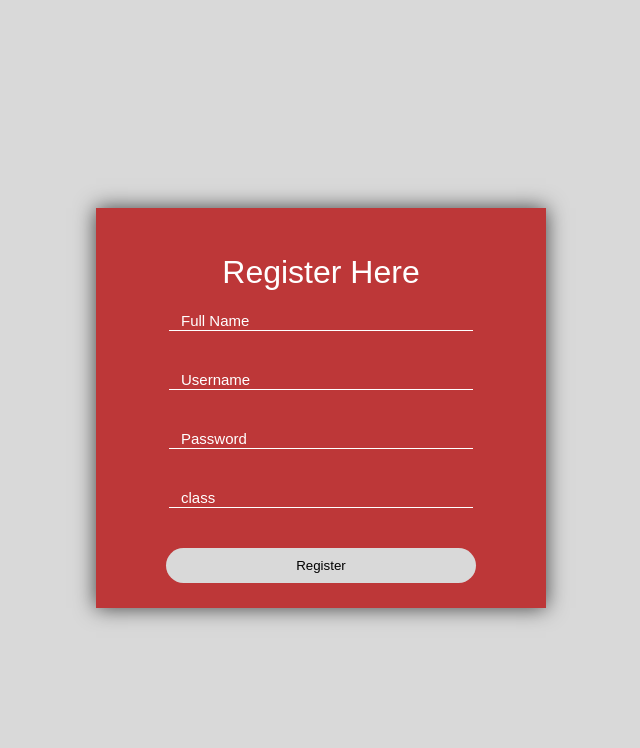
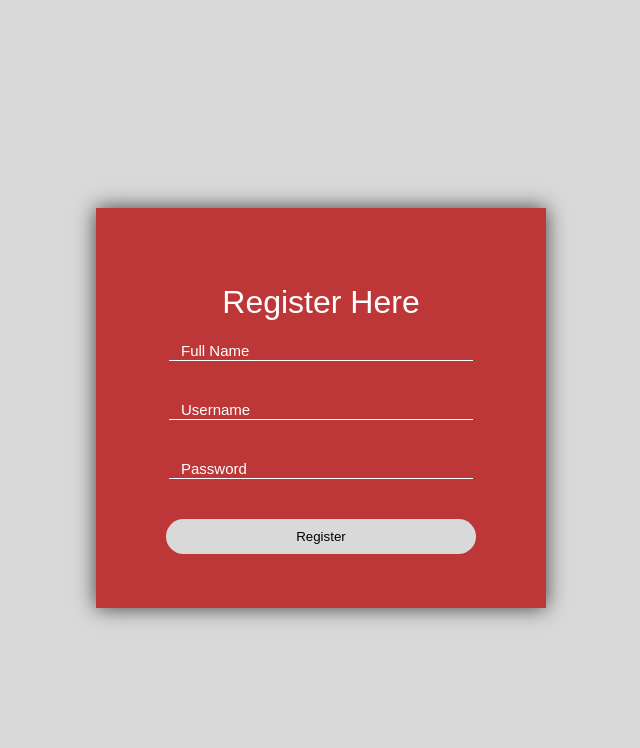
Before and after one commit to Y3abtsega/S-M-S, a Django app: page /register/ in a window 1280 px wide. Shown: the top 748 px of the page, without its empty margins (319-959 px from the left). Run offline with Django 3.2, Linux system fonts and the light colour scheme; parts of the project's set-up code (start-up, migrations or seed data) failed here and were passed over.

Commit message:
work nothing

```diff
--- a/schoolapp/admin.py
+++ b/schoolapp/admin.py
@@ -1,4 +1,4 @@
 # from django.contrib import admin
-# from schoolapp.models import StudentName
+# from schoolapp.models import Student
 
-# admin.site.register(StudentName)
+# admin.site.register(Student)
--- a/schoolapp/views.py
+++ b/schoolapp/views.py
@@ -1,8 +1,7 @@
 from django.shortcuts import render, redirect, HttpResponse
 from django.contrib.auth.models import User
 from django.contrib.auth import authenticate, login
-from django.contrib import messages
-from .models import Student
+
 
 # Create your views here.
 def register(request):
@@ -10,13 +9,10 @@ def register(request):
         username = request.POST.get('username')
         password = request.POST.get('password')
         fullname = request.POST.get('fullname')
-        classs = request.POST.get('class')  # Retrieve the class value
         if username == '' or password == '' or fullname == '':
             return redirect('register')
         user = User.objects.create_user(username=username, password=password)
-        student = Student(student=user, cl=classs)  # Pass the class value to the Student model
         user.save()
-        student.save()
         return HttpResponse("Successfully registered")
     return render(request, 'register.html')
 
--- a/templates/register.html
+++ b/templates/register.html
@@ -21,7 +21,6 @@
                         <input type="text" id="myinput" placeholder="Full Name" name="fullname"><br>
                         <input type="text" id="myinput" placeholder="Username" name="username"><br>
                         <input type="password" id="myinput" placeholder="Password" name="password"><br>
-                        <input type="class" id="myinput" placeholder="class" name="class"><br>
                         <div class="loginbutton"><button>Register</button></div>
                     </form>
 
```
Also changed, not shown: schoolapp/models.py (+0 -22 lines), db.sqlite3, schoolapp/migrations/0014_rename_studentname_subjects_student.py (added), schoolapp/migrations/0015_delete_grades.py (added), schoolapp/migrations/0016_grade_subject_and_more.py (added).
